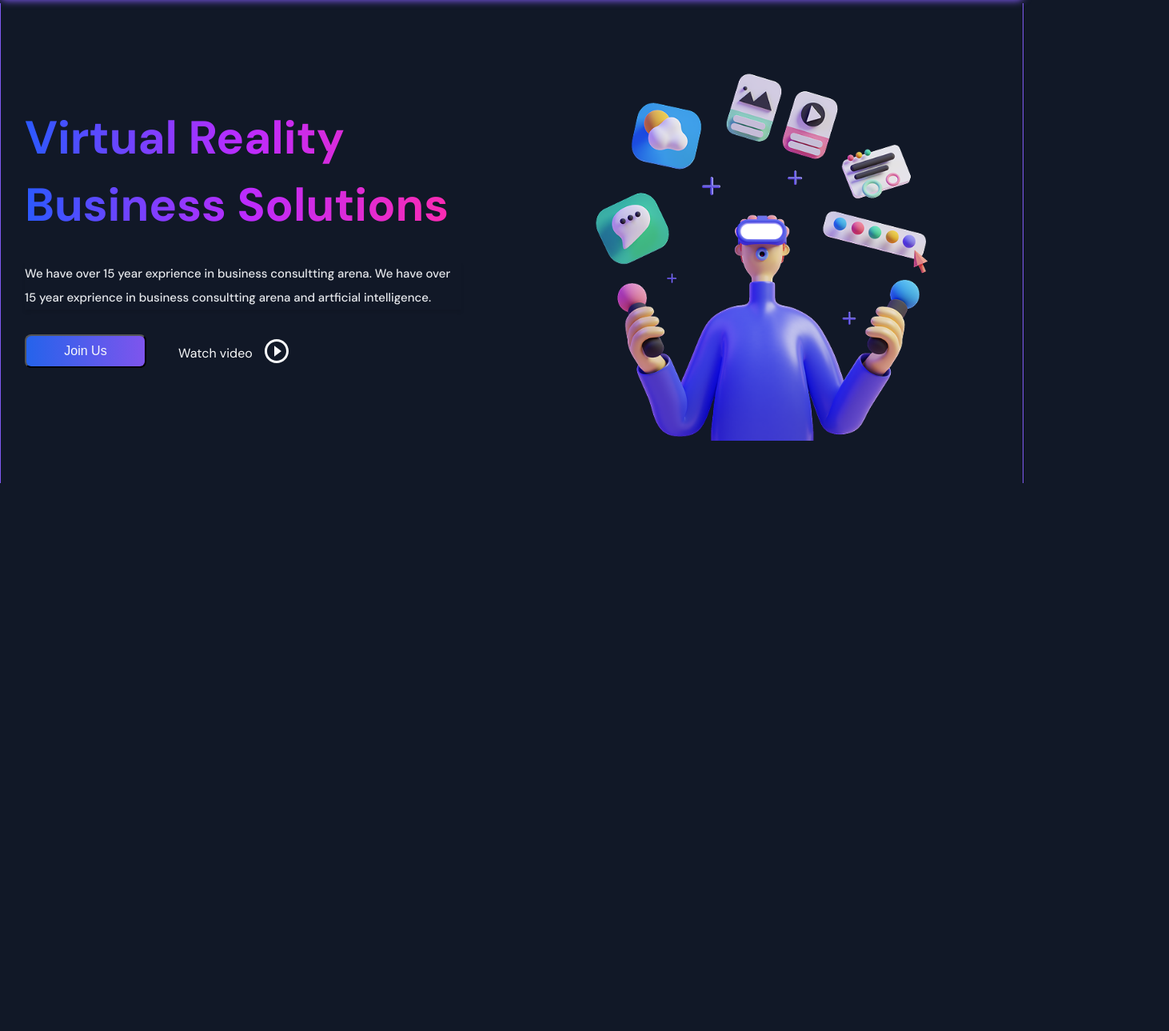
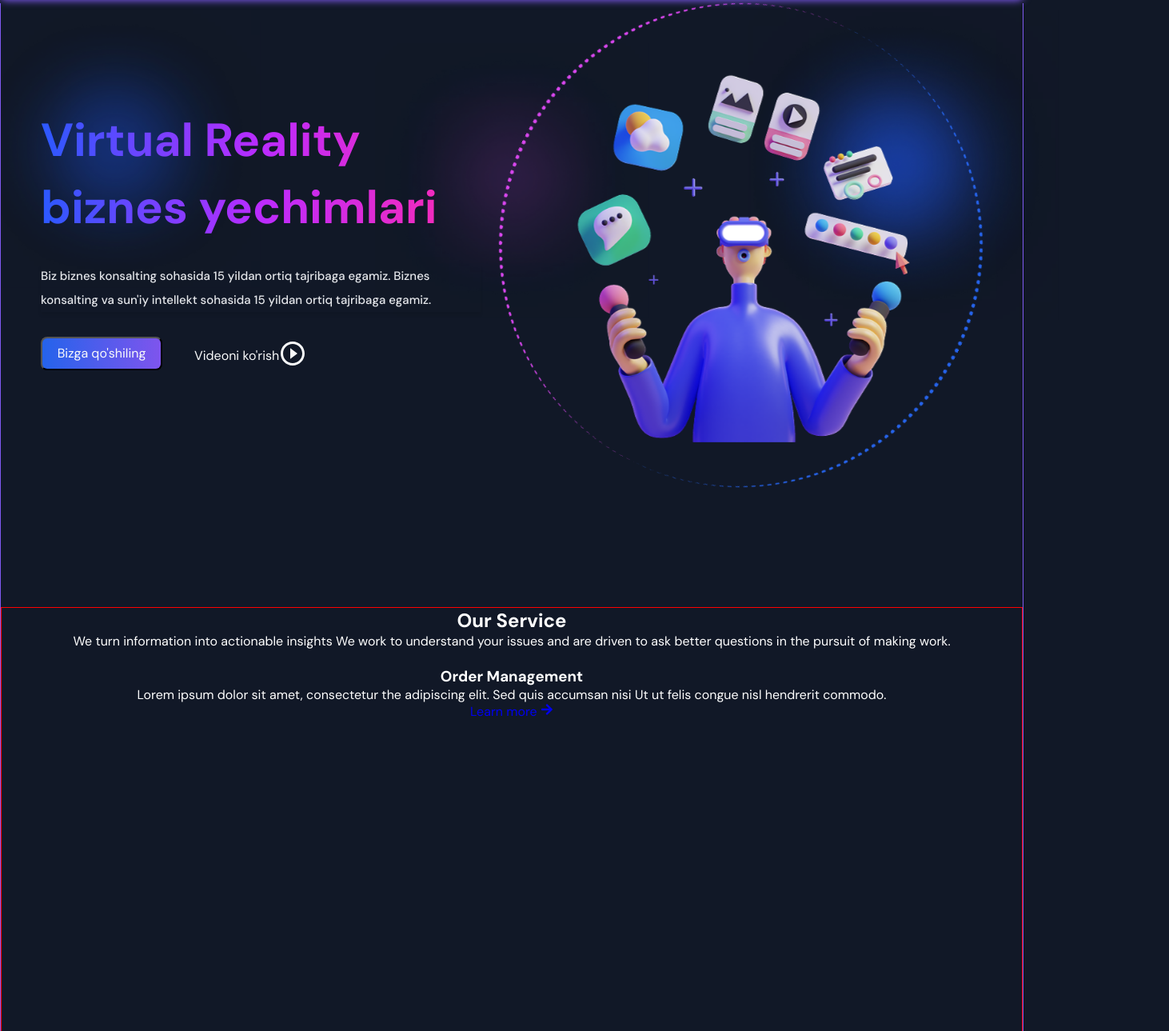
Before and after one commit to Nurik-04/Zone., a React (Vite) app: page / in a window 1280 px wide. Shown: the part 86-1375 px from the top of the page at 80% size, 1462 px wide, since content can reach past the window. Before the commit the page ends 800 px from the top, so only its background shows below. Built offline with nearby package versions, Linux system fonts and the light colour scheme.

Commit message:
Service qismi boshlandi

```diff
--- a/index.html
+++ b/index.html
@@ -5,6 +5,7 @@
     <!-- <link rel="icon" type="image/svg+xml" href="/vite.svg" /> -->
     <link rel="icon" href="./src/Components/Images/logo0.svg" />
     <meta name="viewport" content="width=device-width, initial-scale=1.0" />
+    <!-- Fonts -->
     <link rel="preconnect" href="https://fonts.googleapis.com" />
     <link rel="preconnect" href="https://fonts.gstatic.com" crossorigin />
     <link
--- a/public/Locals/en.json
+++ b/public/Locals/en.json
@@ -6,5 +6,11 @@
         "pricing": "Pricing",
         "blog": "Blog",
         "contact": "Contact Us"
+    },
+    "hero": {
+        "title": "Virtual Reality Business Solutions",
+        "text": "We have over 15 year experience in business consulting arena. We have over 15 year experience in business consulting arena and artificial intelligence.",
+        "btn": "Join Us",
+        "watch": "Watch video"
     }
 }
--- a/public/Locals/ru.json
+++ b/public/Locals/ru.json
@@ -6,5 +6,11 @@
         "pricing": "Цены",
         "blog": "Блог",
         "contact": "Связаться с нами"
+    },
+    "hero": {
+        "title": "Бизнес-решения виртуальной реальности",
+        "text": "Мы имеем более чем 15-летний опыт работы в сфере бизнес-консалтинга. Мы имеем более чем 15-летний опыт работы в сфере бизнес-консалтинга и искусственного интеллекта.",
+        "btn": "Присоединиться",
+        "watch": "Смотреть видео"
     }
 }
--- a/public/Locals/uz.json
+++ b/public/Locals/uz.json
@@ -6,5 +6,11 @@
         "pricing": "Narxlar",
         "blog": "Blog",
         "contact": "Biz bilan bog'lanish"
+    },
+    "hero": {
+        "title": "Virtual Reality biznes yechimlari",
+        "text": "Biz biznes konsalting sohasida 15 yildan ortiq tajribaga egamiz. Biznes konsalting va sun'iy intellekt sohasida 15 yildan ortiq tajribaga egamiz.",
+        "btn": "Bizga qo'shiling",
+        "watch": "Videoni ko'rish"
     }
 }
--- a/src/App.css
+++ b/src/App.css
@@ -4,9 +4,12 @@
   text-decoration: none;
   list-style: none;
   box-sizing: border-box;
+  font-family: "DM Sans", "Roboto", "Arial", sans-serif;
 }
 body{
   background: #111827;
+  overflow-x: hidden; /*  skrollni o'chiradi */
+  max-width: 100%;
 }
 .container{
   margin: 0 auto;
--- a/src/App.jsx
+++ b/src/App.jsx
@@ -1,14 +1,17 @@
 import React from 'react'
 import './App.css'
 import Header from './Components/Header/Header'
+import Hero from './Components/Hero/Hero'
+import Service from './Components/Service/Service'
 import Footer from './Components/Footer/Footer'
-import Hero from './Components/Hero/Hero'
+
 
 const App = () => {
   return (
     <div>
       <Header/>
       <Hero/>
+      <Service/>
       <Footer/>
     </div>
   )
--- a/src/Components/Header/Header.jsx
+++ b/src/Components/Header/Header.jsx
@@ -1,5 +1,5 @@
+import logo from '../Images/logo.svg'
 import React from 'react'
-import logo from '../Images/Logo.svg';
 // import logo0 from '../Images/logo0.svg';
 import { useTranslation } from 'react-i18next';
 import "./header.css"
--- a/src/Components/Hero/Hero.jsx
+++ b/src/Components/Hero/Hero.jsx
@@ -1,36 +1,53 @@
 import React from "react";
+import { useEffect } from "react";
 import Rasm from "../Images/hero.png";
+import Efekt1 from '../Images/efects1.png';
+import Efekt2 from '../Images/efects2.png';
 import { MdPlayCircleOutline } from "react-icons/md";
+import { useTranslation } from "react-i18next"; // 1. Hookni chaqiramiz
 import "./hero.css";
 
 const Hero = () => {
+  const { t } = useTranslation(); // 2. t funksiyasini olamiz
+
+  useEffect(() => {
+    document.querySelectorAll('*').forEach(el => {
+      if (el.offsetWidth > document.documentElement.offsetWidth) {
+        el.style.outline = '2px solid red';
+      }
+    });
+  }, []);
+
   return (
     <main>
       <div className="container">
         <div className="hero__container">
           <div className="hero__box">
-            <h1 className="hero__title">Virtual Reality Business Solutions</h1>
+            {/* 3. Matnlarni t() funksiyasi orqali almashtiramiz */}
+            <h1 className="hero__title">{t("hero.title")}</h1>
             <p className="hero__text">
-              We have over 15 year exprience in business consultting arena. We
-              have over 15 year exprience in business consultting arena and
-              artficial intelligence.
+              {t("hero.text")}
             </p>
             <div className="hero__mini__box">
-              <button className="hero__btn">Join Us</button>
+              <button className="hero__btn">{t("hero.btn")}</button>
               <a
                 className="hero__link"
-                href="https://www.youtube.com/watch?v=ocv3WA4M4M0&list=PLBPNQgUXWBLxYmR8LxM4-s6v-tq-N6f0o"
+                href="https://www.youtube.com/watch?v=ocv3WA4M4M0"
               >
-                <MdPlayCircleOutline className="hero__icon" /> Watch video
+                <MdPlayCircleOutline className="hero__icon" /> {t("hero.watch")}
               </a>
             </div>
           </div>
-          <img src={Rasm} alt="Img" className="hero__img" />
-          {/* <div className="hero__efekts">
-            <div className="blure"></div>
-            <div className="hero__efekts__mini"></div>
-            <div className="hero__efekts__mini"></div>
-          </div> */}
+
+          <div className="hero__img__box">
+            <img src={Rasm} alt="Img" className="hero__img" />
+          </div>
+
+          <div className="hero__efekts">
+            <img src={Efekt1} alt="" className="hero__efekts__img" />
+            <img src={Efekt2} alt="" className="hero__efekts__img" />
+            <img src={Efekt1} alt="" className="hero__efekts__img" />
+          </div>
         </div>
       </div>
     </main>
--- a/src/Components/Hero/hero.css
+++ b/src/Components/Hero/hero.css
@@ -1,20 +1,20 @@
-.hero__container{
-    /* height: 500px; */
-    padding-top: 80px;
-
-}
-.hero__container{
+.hero__container {
     display: flex;
     align-items: center;
     justify-content: space-between;
     margin-top: 90px;
-    padding: 0 30px;
+    padding: 0 50px;
+    position: relative;
+    padding-bottom: 150px;
 }
-.hero__box{
-    width: 546px;
+
+.hero__box {
+    width: 550px;
     height: 348px;
+    font-family: "DM Sans", sans-serif;
 }
-.hero__title{
+
+.hero__title {
     font-family: DM Sans;
     font-weight: 700;
     font-size: 58px;
@@ -24,7 +24,8 @@
     background: linear-gradient(to right, #2b59ff, #bb2bff, #ff2bad);
 
     /* 2. Gradientni matn shakliga qirqib olamiz */
-    -webkit-background-clip: text; /* Chrome, Safari va yangi brauzerlar uchun */
+    -webkit-background-clip: text;
+    /* Chrome, Safari va yangi brauzerlar uchun */
     background-clip: text;
 
     /* 3. Matnning asl rangini shaffof (transparent) qilamiz */
@@ -33,7 +34,8 @@
     color: transparent;
     margin-bottom: 29px;
 }
-.hero__text{
+
+.hero__text {
     font-family: DM Sans;
     font-weight: 500;
     font-size: 15px;
@@ -42,16 +44,17 @@
     box-shadow: 0px 4px 4px 0px #00000012;
     margin-bottom: 31px;
 }
-.hero__mini__box{
+
+.hero__mini__box {
     display: flex;
     align-items: center;
     text-align: center;
-    /* justify-content: center; */
     gap: 40px;
     width: 350px;
     color: #F9FAFB;
 }
-.hero__btn{
+
+.hero__btn {
     width: 152px;
     height: 42px;
     border-radius: 8px;
@@ -65,10 +68,12 @@
     font-size: 16px;
     display: inline-block;
 }
+
 .hero__btn:hover {
     transform: scale(1.1) translateY(-3px);
 }
-.hero__link{
+
+.hero__link {
     width: 151px;
     height: 36px;
     display: flex;
@@ -78,7 +83,8 @@
     position: relative;
 
 }
-.hero__icon{
+
+.hero__icon {
     font-size: 20px;
     width: 36px;
     height: 36px;
@@ -87,31 +93,105 @@
     right: -10px;
     top: 0;
 }
-.hero__img{
-    /* border: 1px solid red; */
-    width:  600px;
-    height: 600px;
+
+.hero__img__box {
+    width: 605px;
+    height: 605px;
+    display: flex;
+    align-items: center;
+    justify-content: center;
+    border-left:  5px dotted #2563EB;
+    border-right: 5px dotted #D946EF;
+    border-width: thick;
+    border-radius: 50%;
+    animation: rotateAnim 10s linear infinite;
 }
 
+.hero__img {
+    /* border: 3px inset  #D946EF ; */
+    border-radius: 50%;
+    width: 600px;
+    height: 600px;
+    animation: rotateImg 10s linear infinite;
+}
 
-/* .hero__efekts{
-    position: relative;
+.hero__efekts {
+    position: absolute;
     display: flex;
+    justify-content: space-between;
+    margin: 0;
+    z-index: -10;
+    width: 100%;
+    height: 302px;
+    top: 50px;
+    left: 0;
+    right: 0;
+}
 
+.hero__efekts__img {
+    width: 300px;
+    height: 300px;
+    backdrop-filter: blur(200px);
+    opacity: 0.7;
+    animation: floatScale 5s infinite ease-in-out;
 }
-.hero__efekts{
-    backdrop-filter: blur(200px);
-    position: absolute;
-    z-index: 10;
-    width: 100%;
-    height: 100%;
-    border: 1px solid red;
+
+.hero__efekts__img:nth-child(1) {
+    animation-delay: 0s;
+    /* background: white; */
 }
-.hero__efekts__mini{
-    width:  361px;
-    height: 302px;
-    background: rgba(100, 100, 255, 0.7);
-    box-shadow: 0 0 100px 50px rgba(100, 100, 255, 0.7);
-    backdrop-filter: blur(200px);
-    border-radius: 50%;
-} */
+
+.hero__efekts__img:nth-child(2) {
+    animation-delay: 1.5s;
+}
+
+.hero__efekts__img:nth-child(3) {
+    animation-delay: 3s;
+}
+
+@keyframes floatScale {
+    0% {
+        transform: translateY(0px) scale(1.1);
+        opacity: 0.5;
+    }
+
+    25% {
+        transform: translateY(-30px) scale(1.2);
+        opacity: 0.7;
+    }
+
+    50% {
+        transform: translateY(0px) scale(1.3);
+        opacity: 1;
+    }
+
+    75% {
+        transform: translateY(30px) scale(1.2);
+        opacity: 0.7;
+    }
+
+    100% {
+        transform: translateY(0px) scale(1);
+        opacity: 0.5;
+    }
+}
+
+@keyframes rotateAnim {
+    0% {
+        transform: rotate(0deg);
+    }
+
+    100% {
+        transform: rotate(360deg);
+    }
+}
+
+@keyframes rotateImg {
+    from {
+        transform: rotate(0deg);
+    }
+
+    to {
+        transform: rotate(-360deg);
+    }
+}
--- /dev/null
+++ b/src/Components/Service/Service.jsx
@@ -0,0 +1,45 @@
+import React from "react";
+import { FaArrowRight } from "react-icons/fa";
+import "./service.css";
+import Efekt1 from "../Images/efects1.png";
+import Efekt2 from "../Images/efects2.png";
+
+
+const Service = () => {
+  return (
+    <section>
+      <div className="container">
+        <div className="service__container">
+          <h2 className="service__title">Our Service </h2>
+          <p className="service__text">
+            We turn information into actionable insights We work to understand
+            your issues and are driven to ask better questions in the pursuit of
+            making work.
+          </p>
+          <ul className="service__list">
+            <li className="service__item">
+              <div className="service__item__img__box">
+                <img src="" alt="" className="service__item__img" />
+              </div>
+              <h3 className="service__item__title">Order Management</h3>
+              <p className="service__item__text">
+                Lorem ipsum dolor sit amet, consectetur the adipiscing elit. Sed
+                quis accumsan nisi Ut ut felis congue nisl hendrerit commodo.
+              </p>
+              <a href="#" className="service__item__link">
+                Learn more <FaArrowRight />
+              </a>
+            </li>
+          </ul>
+          {/* <div className="service__efekts">
+            <img src={Efekt1} alt="" className="service__efekts__img" />
+            <img src={Efekt2} alt="" className="service__efekts__img" />
+            <img src={Efekt1} alt="" className="service__efekts__img" />
+          </div> */}
+        </div>
+      </div>
+    </section>
+  );
+};
+
+export default Service;
--- /dev/null
+++ b/src/Components/Service/service.css
@@ -0,0 +1,45 @@
+.service__container{
+    width: 100%;
+    height: 800px;
+    border: 1px solid red;
+    position: relative;
+    color: #FFFFFF;
+    text-align: center;
+}
+.box{
+    width:  74px;
+    height: 74px;
+    border-radius: 55px;
+}
+
+
+
+
+/* .service__efekts {
+    position: absolute;
+    display: flex;
+    justify-content: space-between;
+    margin: 0;
+    z-index: -10;
+    width: 100%;
+    height: 302px;
+    top: 50px;
+    left: 0;
+    right: 0;
+}
+.service__efekts__img {
+    width: 300px;
+    height: 300px;
+    backdrop-filter: blur(200px);
+    opacity: 0.7;
+    animation: floatScale 5s infinite ease-in-out;
+}
+.service__efekts__img:nth-child(1) {
+    animation-delay: 0s;
+}
+.service__efekts__img:nth-child(2) {
+    animation-delay: 1.5s;
+}
+.service__efekts__img:nth-child(3) {
+    animation-delay: 3s;
+} */
```
Also changed, not shown: src/Components/Images/efects1.png (added), src/Components/Images/efects2.png (added).
